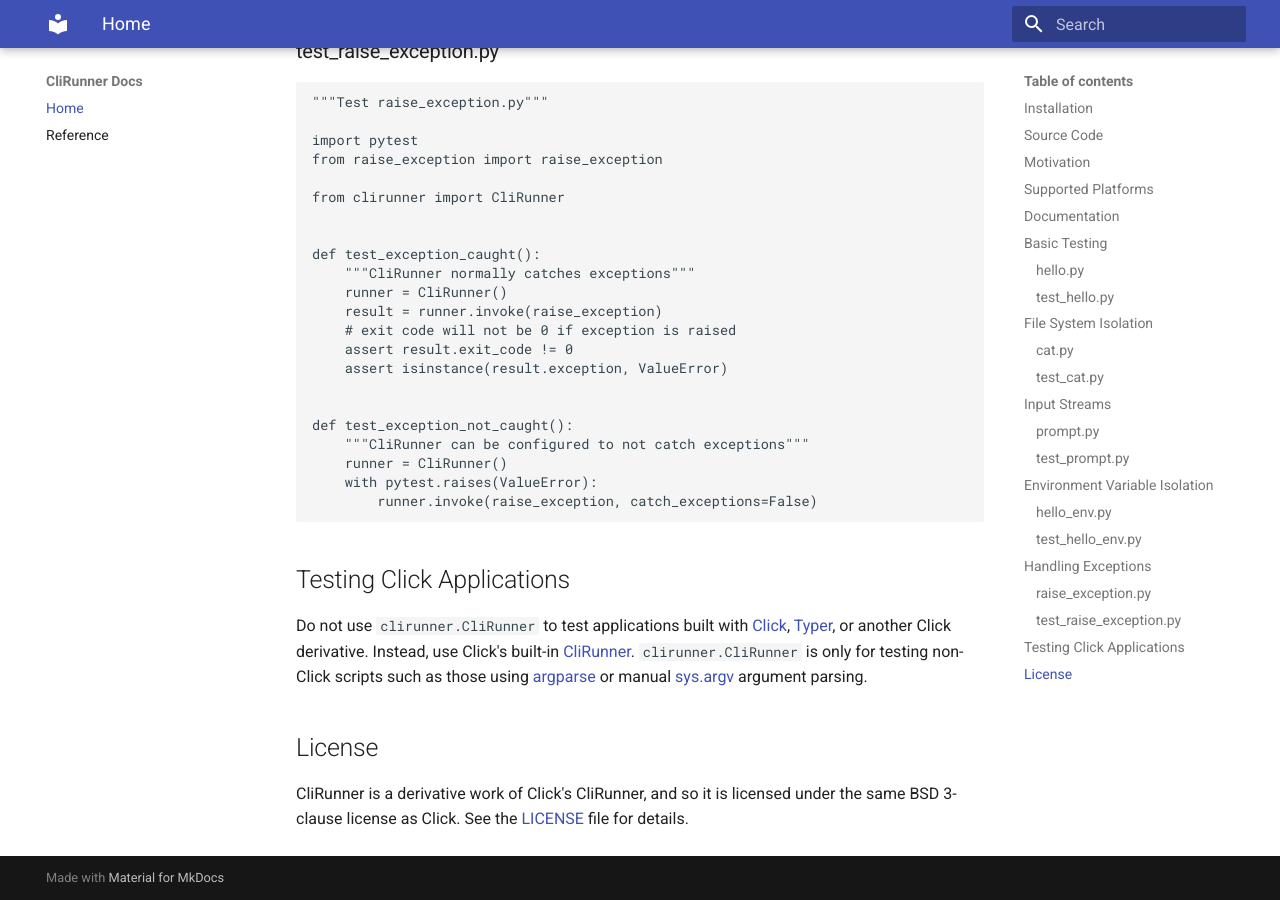
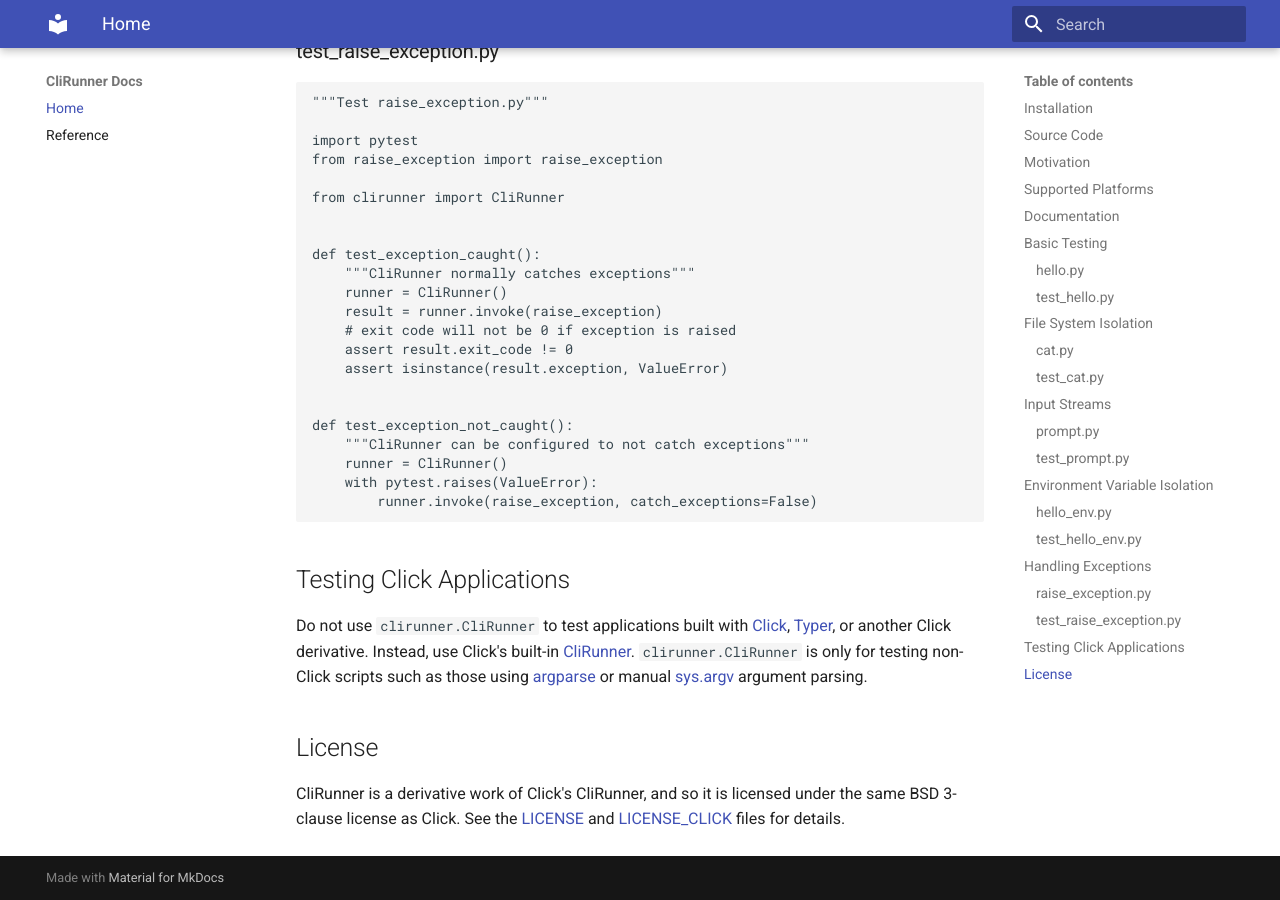
Before and after one commit to RhetTbull/clirunner, an MkDocs documentation site: the page built from docs/index.md, in a window 1280 px wide and 900 px high, scrolled down 5543 px. Built offline with MkDocs 1.6.1 and Material for MkDocs 9.7.7, drawn with Linux system fonts in a browser that asks for light colours.

Commit message:
Added link to original Click License

```diff
--- a/docs/index.md
+++ b/docs/index.md
@@ -342,4 +342,4 @@ Do not use `clirunner.CliRunner` to test applications built with [Click](https:/
 
 ## License
 
-CliRunner is a derivative work of Click's CliRunner, and so it is licensed under the same BSD 3-clause license as Click. See the [LICENSE](https://github.com/RhetTbull/clirunner/blob/main/LICENSE) file for details.
+CliRunner is a derivative work of Click's CliRunner, and so it is licensed under the same BSD 3-clause license as Click. See the [LICENSE](https://github.com/RhetTbull/clirunner/blob/main/LICENSE) and [LICENSE_CLICK](https://github.com/RhetTbull/clirunner/blob/main/LICENSE_CLICK) files for details.
```
